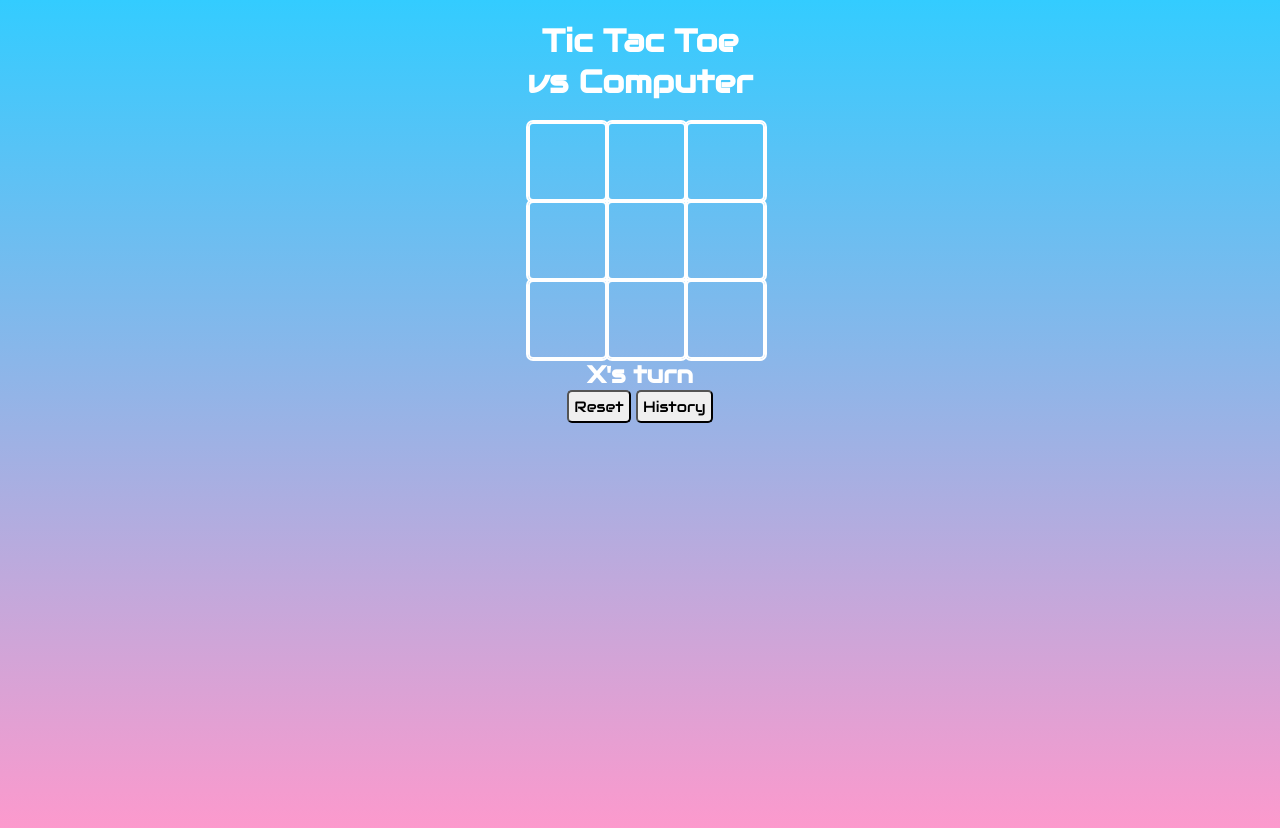
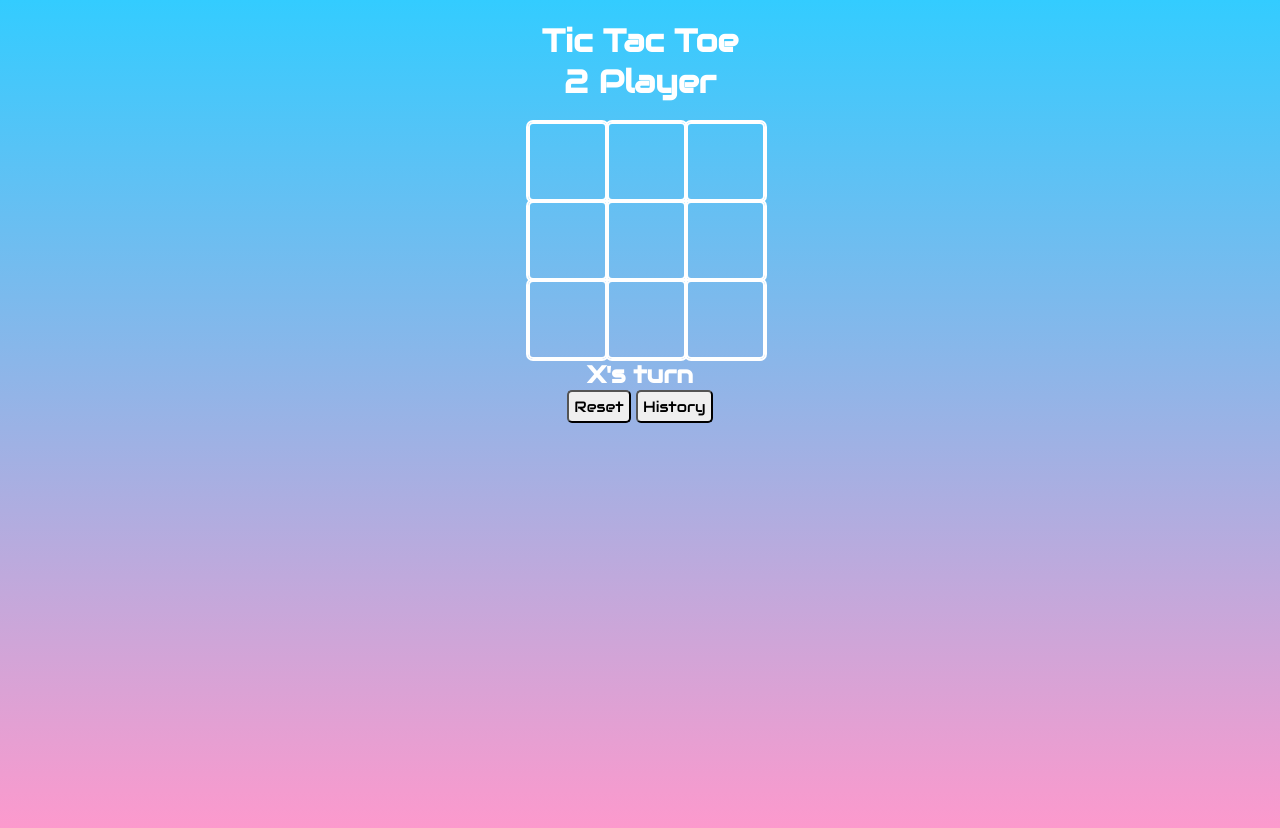
Before and after one commit to JumbKWC/tictactoe-vs-com, a plain HTML site: page tictactoe-vs-player.html in a window 1280 px wide. Drawn offline with Linux system fonts and the light colour scheme.

Commit message:
fix: edit game title

```diff
--- a/tictactoe-vs-player.html
+++ b/tictactoe-vs-player.html
@@ -16,7 +16,7 @@
     <div id="gameContainer">
       <div class="title">
         <h1>Tic Tac Toe</h1>
-        <h1>vs Computer</h1>
+        <h1>2 Player</h1>
       </div>
       <div id="cellContainer">
         <div cellIndex="0" class="cell"></div>
```
